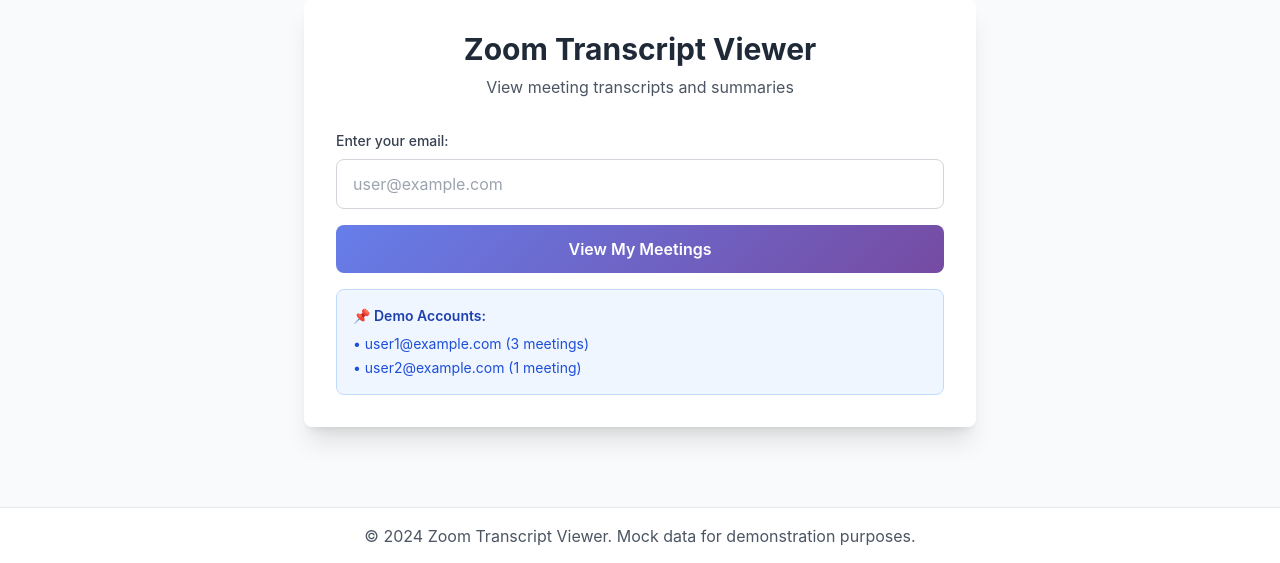
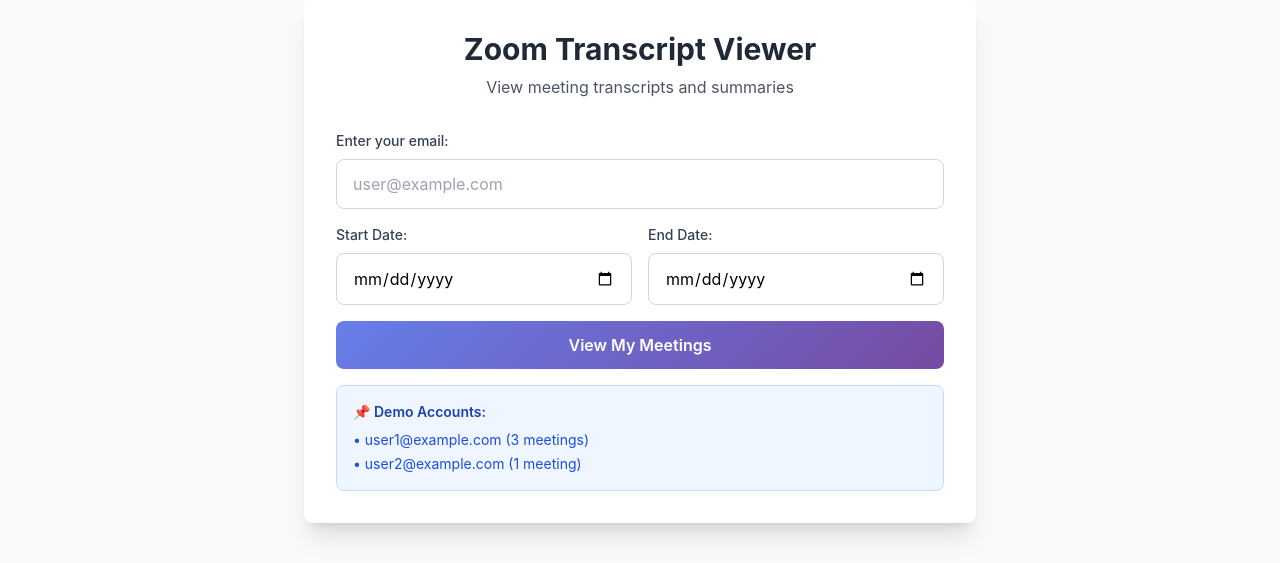
Before and after one commit to purva-kashyap/full-mcp-code, a Flask app: page / in a window 1280 px wide. Shown: the part 145-708 px from the top of the page. Run offline with Flask 3, Linux system fonts and the light colour scheme; some libraries are stand-ins or nearby versions.

Commit message:
add start and end date

```diff
--- a/zoom-web-app/app.py
+++ b/zoom-web-app/app.py
@@ -326,8 +326,10 @@ def index():
 
 @app.route('/meetings')
 def meetings_page():
-    """Meetings list page - takes email as query parameter"""
+    """Meetings list page - takes email and date range as query parameters"""
     email = request.args.get('email', '').strip().lower()
+    start_date = request.args.get('start_date', '').strip()
+    end_date = request.args.get('end_date', '').strip()
 
     if not email:
         # No email provided, redirect to home
@@ -348,53 +350,38 @@ def meetings_page():
     # Mock: Get meetings for user
     meetings = MOCK_MEETINGS.get(user_id, [])
 
+    # Filter meetings by date range if provided
+    if start_date or end_date:
+        filtered_meetings = []
+        for meeting in meetings:
+            meeting_date = meeting['start_time'][:10]  # Get YYYY-MM-DD part
+
+            # Check if meeting falls within date range
+            if start_date and meeting_date < start_date:
+                continue
+            if end_date and meeting_date > end_date:
+                continue
+
+            filtered_meetings.append(meeting)
+
+        meetings = filtered_meetings
+
     return render_template('meetings.html',
                          user=user,
                          meetings=meetings,
                          total_count=len(meetings),
-                         email=email)
-
-
-@app.route('/meeting/<meeting_id>/summary', methods=['GET'])
-def get_meeting_summary(meeting_id):
-    """Backend API: Get transcript and generate summary for a meeting"""
-    try:
-        # Mock: Get transcript for meeting
-        transcript_data = MOCK_TRANSCRIPTS.get(meeting_id)
-
-        if not transcript_data:
-            return jsonify({'error': f'Transcript not found for meeting: {meeting_id}'}), 404
-
-        transcript = transcript_data['transcript']
-
-        # Find meeting info to get topic
-        meeting_topic = "Unknown Meeting"
-        for user_id, meetings in MOCK_MEETINGS.items():
-            for meeting in meetings:
-                if meeting['id'] == meeting_id:
-                    meeting_topic = meeting['topic']
-                    break
-
-        # Mock: Generate summary using LLM (replace with actual LLM call)
-        summary = mock_generate_summary(transcript, meeting_topic)
-
-        return jsonify({
-            'meeting_id': meeting_id,
-            'topic': meeting_topic,
-            'transcript': transcript,
-            'summary': summary,
-            'generated_at': datetime.now().isoformat()
-        })
-
-    except Exception as e:
-        return jsonify({'error': str(e)}), 500
+                         email=email,
+                         start_date=start_date,
+                         end_date=end_date)
 
 
 @app.route('/summary/<meeting_id>')
 def summary_page(meeting_id):
     """Summary page with transcript and AI summary"""
-    # Get email from query parameter
+    # Get parameters from query string
     email = request.args.get('email', '')
+    start_date = request.args.get('start_date', '')
+    end_date = request.args.get('end_date', '')
 
     # Get transcript data
     transcript_data = MOCK_TRANSCRIPTS.get(meeting_id)
@@ -422,7 +409,9 @@ def summary_page(meeting_id):
                          topic=meeting_topic,
                          transcript=transcript,
                          summary=summary,
-                         email=email)
+                         email=email,
+                         start_date=start_date,
+                         end_date=end_date)
 
 
 @app.route('/health')
@@ -433,4 +422,6 @@ def health():
 
 if __name__ == '__main__':
     port = int(os.getenv('PORT', 5002))
+    print(f"🚀 Starting development server on http://localhost:{port}")
+    print("📝 Note: Using Flask development server (not for production)")
     app.run(host='0.0.0.0', port=port, debug=True)
--- a/zoom-web-app/templates/index.html
+++ b/zoom-web-app/templates/index.html
@@ -27,6 +27,32 @@
                     />
                 </div>
 
+                <div class="grid grid-cols-2 gap-4">
+                    <div>
+                        <label for="start_date" class="block text-sm font-medium text-gray-700 mb-2">
+                            Start Date:
+                        </label>
+                        <input
+                            type="date"
+                            id="start_date"
+                            name="start_date"
+                            class="w-full px-4 py-3 border border-gray-300 rounded-lg"
+                        />
+                    </div>
+
+                    <div>
+                        <label for="end_date" class="block text-sm font-medium text-gray-700 mb-2">
+                            End Date:
+                        </label>
+                        <input
+                            type="date"
+                            id="end_date"
+                            name="end_date"
+                            class="w-full px-4 py-3 border border-gray-300 rounded-lg"
+                        />
+                    </div>
+                </div>
+
                 <button
                     type="submit"
                     class="w-full gradient-bg text-white font-semibold py-3 px-6 rounded-lg hover:opacity-90"
--- a/zoom-web-app/templates/summary.html
+++ b/zoom-web-app/templates/summary.html
@@ -8,7 +8,7 @@
     <div class="bg-white rounded-lg shadow-md p-6 mb-6">
         <div class="flex items-center justify-between">
             <h1 class="text-3xl font-bold text-gray-800">{{ topic }}</h1>
-            <a href="/meetings?email={{ email }}" class="text-purple-600 hover:text-purple-700 font-medium">
+            <a href="/meetings?email={{ email }}{% if start_date %}&start_date={{ start_date }}{% endif %}{% if end_date %}&end_date={{ end_date }}{% endif %}" class="text-purple-600 hover:text-purple-700 font-medium">
                 ← Back
             </a>
         </div>
```
Also changed, not shown: zoom-web-app/gunicorn.conf.py (added, +14 -0 lines), zoom-web-app/templates/meetings.html (+8 -1 lines), 1 other file.
